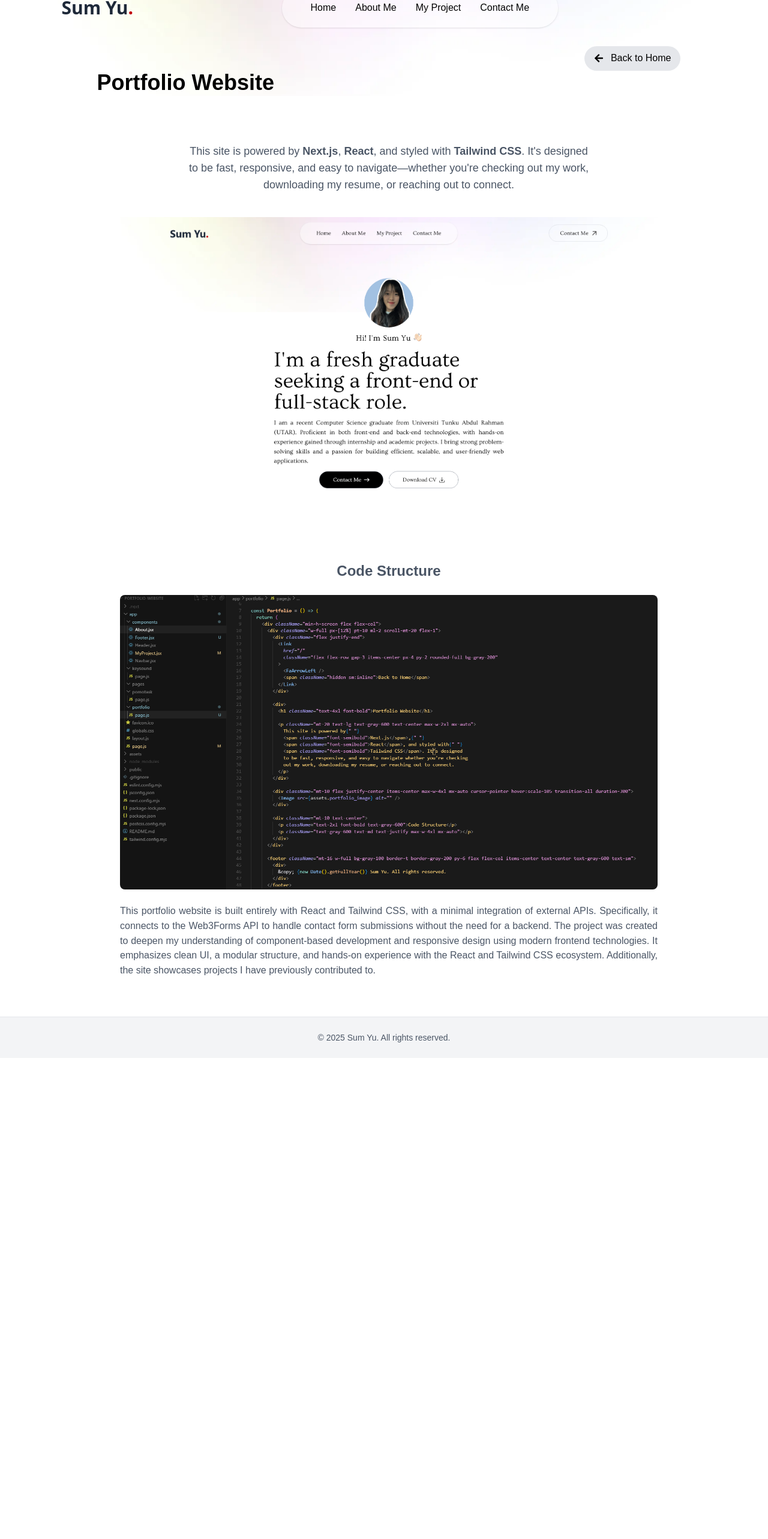
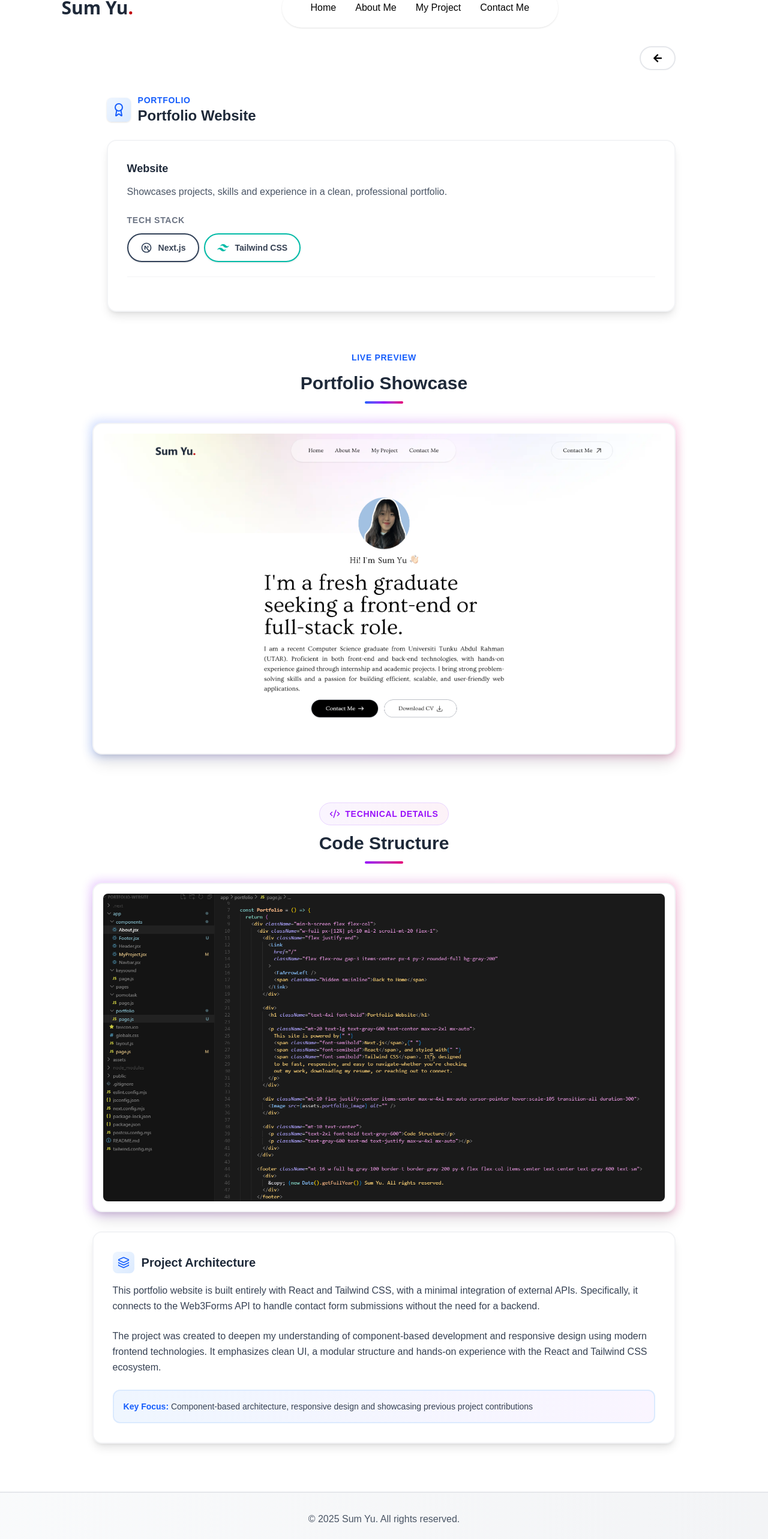
Before and after one commit to SumYu02/portfolio-website, a Next.js app: page /portfolio in a window 1280 px wide. Shown: the part 35-2601 px from the top of the page at 60% size. Before the commit the page ends 1799 px from the top, so only its background shows below. Built offline with nearby package versions, Linux system fonts and the light colour scheme; a web font is replaced by a local one.

Commit message:
refactor: portfolio page

```diff
--- a/app/components/PageHero.jsx
+++ b/app/components/PageHero.jsx
@@ -1,21 +1,15 @@
-import React from 'react'
-import {
-    FaArrowLeft,
-    FaChevronLeft,
-    FaChevronRight,
-    FaReact,
-    FaNode,
-  } from "react-icons/fa"; // Font Awesome icon
-  import { SiMongodb, SiExpress } from "react-icons/si";
-  import { RiTailwindCssFill } from "react-icons/ri";
-  import {
-    ShoppingCart,
-    Bot,
-    TrendingDown,
-    MessageSquare,
-    Award,
-  } from "lucide-react";
-const PageHero = ({  title,subtitle_1, subtitle_2,description, features, skills,highlights }) => {
+import React from "react";
+import { Award } from "lucide-react";
+
+const PageHero = ({
+  title,
+  subtitle_1,
+  subtitle_2,
+  description,
+  features,
+  skills,
+  highlights,
+}) => {
   return (
     <div className="mt-10 sm:ml-6">
       <div className="flex items-center gap-3 mb-6">
@@ -26,17 +20,13 @@ const PageHero = ({  title,subtitle_1, subtitle_2,description, features, skills,
           <p className="text-sm text-blue-600 font-semibold uppercase tracking-wider">
             {subtitle_1}
           </p>
-        <p className="text-2xl font-bold text-gray-800">
-       {title}
-        </p>
+          <p className="text-2xl font-bold text-gray-800">{title}</p>
         </div>
       </div>
 
       <div className="bg-white rounded-2xl border-2 border-gray-100 shadow-lg p-6 sm:p-8 hover:shadow-xl transition-shadow duration-300">
         <div className="mb-6">
-        <h3 className="text-lg font-bold text-gray-800 mb-3">
-          {subtitle_2}
-        </h3>
+          <h3 className="text-lg font-bold text-gray-800 mb-3">{subtitle_2}</h3>
           <p className="text-gray-600 leading-relaxed text-justify ">
             {description}
           </p>
@@ -67,12 +57,14 @@ const PageHero = ({  title,subtitle_1, subtitle_2,description, features, skills,
         </div>
 
         {/* Key Features */}
+        {features?.length > 0 && (
           <div>
             <p className="text-sm font-semibold text-gray-500 uppercase tracking-wider mb-4">
               Key Features
             </p>
             <div className="grid grid-cols-1 sm:grid-cols-2 gap-4">
-          {features.map((feature, index) => (
+              {features &&
+                features.map((feature, index) => (
                   <div
                     key={index}
                     className="group flex items-start gap-3 p-4 bg-gradient-to-br from-gray-50 to-white rounded-xl border-2 border-gray-100 hover:border-blue-200 hover:shadow-md transition-all duration-300"
@@ -92,27 +84,24 @@ const PageHero = ({  title,subtitle_1, subtitle_2,description, features, skills,
                 ))}
             </div>
           </div>
+        )}
 
         {/* Project Highlights */}
+        {highlights?.length > 0 && (
           <div className="mt-6 pt-6 border-t border-gray-100">
             <div className="flex flex-wrap gap-4 text-sm">
-          <div className="flex items-center gap-2">
-            <div className="w-2 h-2 bg-blue-600 rounded-full"></div>
-            <span className="text-gray-600">{highlights[0].title}</span>
+              {highlights.map((item, index) => (
+                <div key={index} className="flex items-center gap-2">
+                  <div className="w-2 h-2 bg-blue-600 rounded-full" />
+                  <span className="text-gray-600">{item.title}</span>
                 </div>
-          <div className="flex items-center gap-2">
-            <div className="w-2 h-2 bg-purple-600 rounded-full"></div>
-            <span className="text-gray-600">{highlights[1].title}</span>
-          </div>
-          <div className="flex items-center gap-2">
-            <div className="w-2 h-2 bg-pink-600 rounded-full"></div>
-            <span className="text-gray-600">{highlights[2].title}</span>
+              ))}
             </div>
           </div>
+        )}
       </div>
     </div>
-  </div>
-  )
-}
+  );
+};
 
-export default PageHero
+export default PageHero;
--- a/app/keysound/page.js
+++ b/app/keysound/page.js
@@ -200,12 +200,12 @@ export default function KeysoundPage() {
     <>
       <NavbarPage />
       <div className="w-full px-[12%] ml-2 scroll-mt-20 pt-20">
-        <div className="flex justify-end">
+        <div className="flex justify-end mb-6">
           <Link
             href="/"
-            className="flex flex-row gap-3 items-center px-4 py-2 rounded-full bg-gray-200"
+            className="group flex items-center gap-3 px-5 py-2.5 rounded-full bg-white border-2 border-gray-200 hover:border-blue-300 hover:shadow-lg transition-all duration-300"
           >
-            <FaArrowLeft />
+            <FaArrowLeft className="group-hover:-translate-x-1 transition-transform duration-300" />
           </Link>
         </div>
 
--- a/app/portfolio/page.js
+++ b/app/portfolio/page.js
@@ -4,66 +4,136 @@ import { FaArrowLeft } from "react-icons/fa";
 import { assets } from "@/assets/assets";
 import Image from "next/image";
 import NavbarPage from "../components/NavbarPage";
+import PageHero from "../components/PageHero";
+import { RiNextjsLine, RiTailwindCssFill } from "react-icons/ri";
+import { Code2, Layers } from "lucide-react";
 
 const Portfolio = () => {
+  const skills = [
+    { name: "Next.js", icon: <RiNextjsLine />, color: "text-slate-700" },
+    {
+      name: "Tailwind CSS",
+      icon: <RiTailwindCssFill />,
+      color: "text-teal-500",
+    },
+  ];
+
   return (
     <>
       <NavbarPage />
-      <div className="min-h-screen flex flex-col pt-18">
-        <div className="w-full px-[12%] pt-10 ml-2 scroll-mt-20 flex-1">
-          <div className="flex justify-end">
+      <div className="min-h-screen flex flex-col pt-18 bg-white">
+        <div className="w-full px-4 sm:px-[8%] lg:px-[12%] pt-10 scroll-mt-20 flex-1">
+          <div className="flex justify-end mb-6">
             <Link
               href="/"
-              className="flex flex-row gap-3 items-center px-4 py-2 rounded-full bg-gray-200"
+              className="group flex items-center gap-3 px-5 py-2.5 rounded-full bg-white border-2 border-gray-200 hover:border-blue-300 hover:shadow-lg transition-all duration-300"
             >
-              <FaArrowLeft />
-              <span className="hidden sm:inline">Back to Home</span>
+              <FaArrowLeft className="group-hover:-translate-x-1 transition-transform duration-300" />
             </Link>
           </div>
 
-          <div>
-            <h1 className="text-4xl font-bold">Portfolio Website</h1>
+          <PageHero
+            title="Portfolio Website"
+            subtitle_1="Portfolio"
+            subtitle_2="Website"
+            description="Showcases projects, skills and experience in a clean, professional portfolio."
+            skills={skills}
+          />
 
-            <p className="mt-20 text-lg text-gray-600 text-center max-w-2xl mx-auto">
-              This site is powered by{" "}
-              <span className="font-semibold">Next.js</span>,{" "}
-              <span className="font-semibold">React</span>, and styled with{" "}
-              <span className="font-semibold">Tailwind CSS</span>. It&apos;s
-              designed to be fast, responsive, and easy to navigate—whether
-              you&apos;re checking out my work, downloading my resume, or
-              reaching out to connect.
-            </p>
+          {/* Main Preview */}
+          <div className="max-w-5xl mx-auto mt-16">
+            <div className="text-center mb-8">
+              <div className="inline-block mb-3">
+                <span className="text-sm font-semibold text-blue-600 uppercase tracking-wider">
+                  Live Preview
+                </span>
+              </div>
+              <h2 className="text-3xl font-bold text-gray-800 mb-3">
+                Portfolio Showcase
+              </h2>
+              <div className="w-16 h-1 bg-gradient-to-r from-blue-600 via-purple-600 to-pink-600 mx-auto rounded-full"></div>
+            </div>
+
+            <div className="relative group">
+              <div className="absolute -inset-1 bg-gradient-to-r from-blue-600 via-purple-600 to-pink-600 rounded-2xl opacity-20 group-hover:opacity-40 blur transition-all duration-500"></div>
+              <div className="relative bg-white rounded-2xl border-2 border-gray-100 p-4 shadow-xl overflow-hidden">
+                <div className="cursor-pointer group-hover:scale-[1.02] transition-transform duration-500">
+                  <Image
+                    src={assets.portfolio_image}
+                    alt="Portfolio Preview"
+                    className="rounded-lg w-full"
+                  />
+                </div>
+              </div>
+            </div>
           </div>
 
-          <div className="mt-10 flex justify-center items-center max-w-4xl mx-auto cursor-pointer hover:scale-105 transition-all duration-300">
-            <Image src={assets.portfolio_image} alt="" />
-          </div>
+          <div className="max-w-5xl mx-auto mt-20">
+            <div className="text-center mb-8">
+              <div className="inline-flex items-center gap-2 mb-3 px-4 py-2 bg-gradient-to-r from-purple-50 to-pink-50 rounded-full border border-purple-200">
+                <Code2 className="text-purple-600" size={18} />
+                <span className="text-sm font-semibold text-purple-600 uppercase tracking-wider">
+                  Technical Details
+                </span>
+              </div>
+              <h2 className="text-3xl font-bold text-gray-800 mb-3">
+                Code Structure
+              </h2>
+              <div className="w-16 h-1 bg-gradient-to-r from-purple-600 to-pink-600 mx-auto rounded-full"></div>
+            </div>
 
-          <p className="text-2xl font-bold text-gray-600 mt-20 text-center">
-            Code Structure
-          </p>
-          {/* <p className="text-gray-600 text-md text-justify max-w-4xl mx-auto"></p> */}
-          <div className="mt-6 flex justify-center items-center max-w-4xl mx-auto cursor-pointer hover:scale-105 transition-all duration-300">
-            <Image src={assets.code_structure} alt="" className="rounded-lg" />
-          </div>
-          <div className="mt-6">
-            <p className="text-gray-600 text-md text-justify max-w-4xl mx-auto">
-              This portfolio website is built entirely with React and Tailwind
-              CSS, with a minimal integration of external APIs. Specifically, it
-              connects to the Web3Forms API to handle contact form submissions
-              without the need for a backend. The project was created to deepen
-              my understanding of component-based development and responsive
-              design using modern frontend technologies. It emphasizes clean UI,
-              a modular structure, and hands-on experience with the React and
-              Tailwind CSS ecosystem. Additionally, the site showcases projects
-              I have previously contributed to.
-            </p>
+            <div className="relative group mb-8">
+              <div className="absolute -inset-1 bg-gradient-to-r from-purple-600 to-pink-600 rounded-2xl opacity-20 group-hover:opacity-40 blur transition-all duration-500"></div>
+              <div className="relative bg-white rounded-2xl border-2 border-gray-100 p-4 shadow-xl overflow-hidden">
+                <div className="cursor-pointer group-hover:scale-[1.02] transition-transform duration-500">
+                  <Image
+                    src={assets.code_structure}
+                    alt="Code Structure"
+                    className="rounded-lg w-full"
+                  />
+                </div>
+              </div>
+            </div>
+
+            <div className="bg-white rounded-2xl border-2 border-gray-100 shadow-lg p-8">
+              <h3 className="text-xl font-bold text-gray-800 mb-4 flex items-center gap-3">
+                <div className="p-2 bg-gradient-to-br from-blue-50 to-blue-100 rounded-lg">
+                  <Layers className="text-blue-600" size={20} />
+                </div>
+                Project Architecture
+              </h3>
+              <p className="text-gray-700 leading-relaxed mb-6">
+                This portfolio website is built entirely with React and Tailwind
+                CSS, with a minimal integration of external APIs. Specifically,
+                it connects to the Web3Forms API to handle contact form
+                submissions without the need for a backend.
+              </p>
+              <p className="text-gray-700 leading-relaxed mb-6">
+                The project was created to deepen my understanding of
+                component-based development and responsive design using modern
+                frontend technologies. It emphasizes clean UI, a modular
+                structure and hands-on experience with the React and Tailwind
+                CSS ecosystem.
+              </p>
+              <div className="bg-gradient-to-r from-blue-50 to-purple-50 rounded-xl p-4 border-2 border-blue-100">
+                <p className="text-sm text-gray-700">
+                  <span className="font-semibold text-blue-600">
+                    Key Focus:
+                  </span>{" "}
+                  Component-based architecture, responsive design and showcasing
+                  previous project contributions
+                </p>
+              </div>
+            </div>
           </div>
         </div>
 
-        <footer className="mt-16 w-full bg-gray-100 border-t border-gray-200 py-6 flex flex-col items-center text-center text-gray-600 text-sm">
-          <div>
-            &copy; {new Date().getFullYear()} Sum Yu. All rights reserved.
+        {/* Footer */}
+        <footer className="mt-20 w-full bg-gradient-to-r from-gray-50 to-gray-100 border-t-2 border-gray-200 py-8">
+          <div className="max-w-7xl mx-auto px-4 text-center">
+            <div className="text-gray-600 font-medium">
+              &copy; {new Date().getFullYear()} Sum Yu. All rights reserved.
+            </div>
           </div>
         </footer>
       </div>
```
Also changed, not shown: app/pomotask/page.js (+6 -7 lines). Lines whose indentation alone changed are shown as unchanged.
